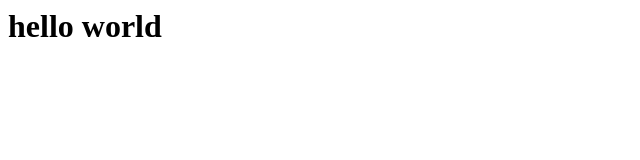
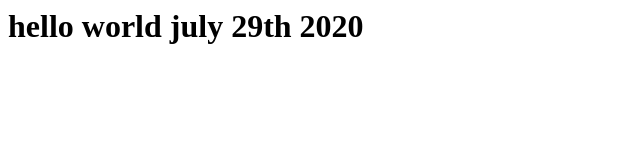
Before and after one commit to nbacalzo/portfolio, a plain HTML site: page index.html in a window 1280 px wide. Shown: the whole page, without its empty margins (0-640 px from the left). Drawn offline with Linux system fonts and the light colour scheme.

Commit message:
header change

```diff
--- a/index.html
+++ b/index.html
@@ -4,9 +4,8 @@
 <title> Nikka's Frickin PORTFOLIO!!!!!!!!! </title>
 </head>
 
-
 <body>
-<h1> hello world </h1>
+<h1> hello world july 29th 2020 </h1>
 
 
 </body>
```
